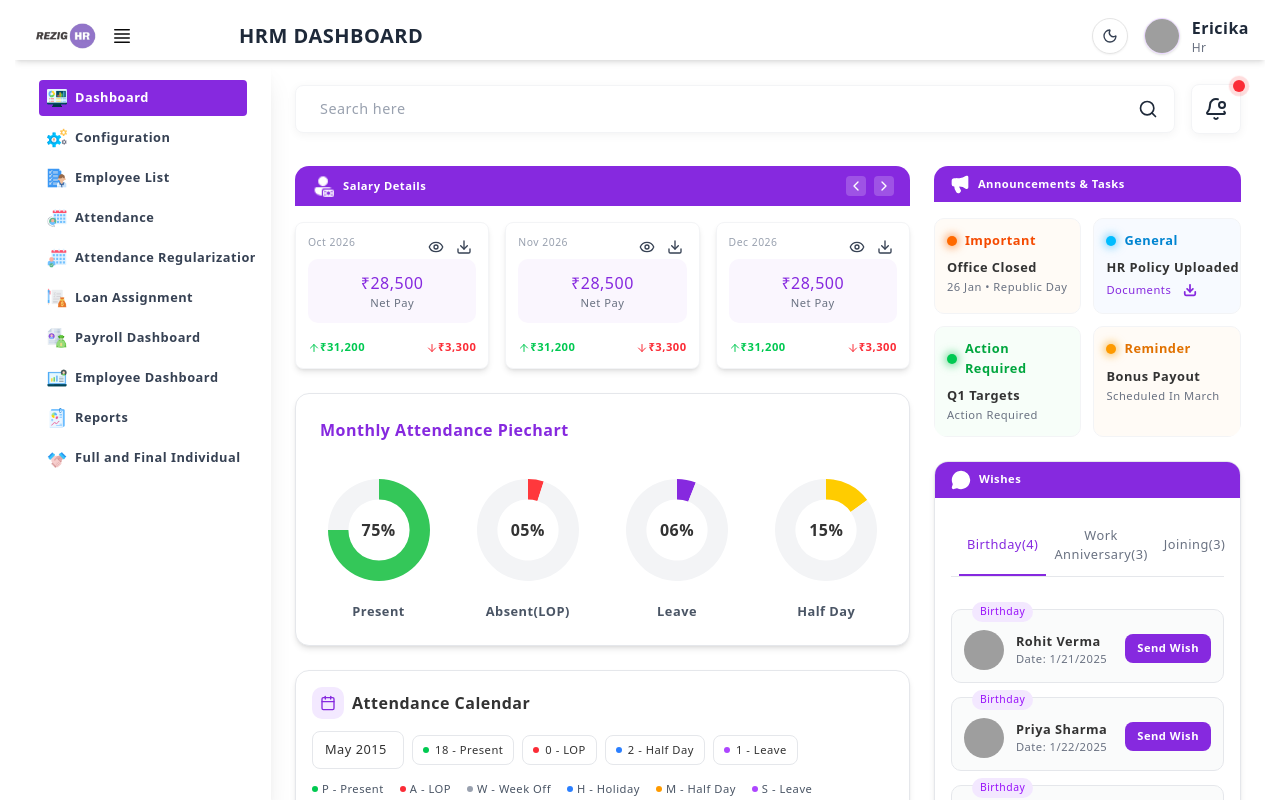
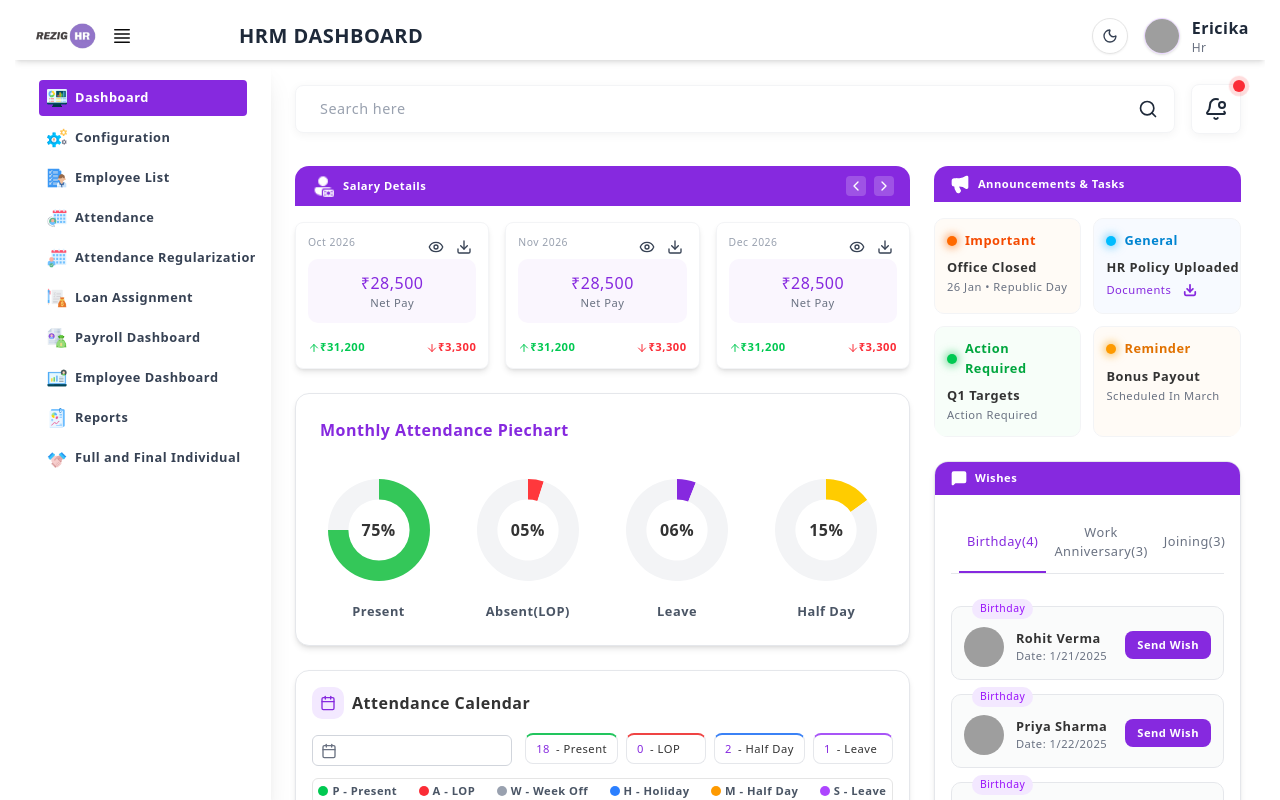
Before and after one commit to Adeeb-7067/Rezig-HR, a React (Vite) app: page /employee-dashboard in a window 1280 px wide. Built offline with nearby package versions, Linux system fonts and the light colour scheme; grey boxes are pictures that could not be loaded.

Commit message:
fix dashboard of employee and payroll

```diff
--- a/src/Pages/Employee Dashboard/EmployeeDashboard.jsx
+++ b/src/Pages/Employee Dashboard/EmployeeDashboard.jsx
@@ -20,8 +20,10 @@ import {
   ArrowUp,
   ArrowDown,
   BellDot,
+  MessageSquareMore,
 } from "lucide-react";
 import { cn } from "@/lib/utils";
+import DatePickerField from "@/components/ui/datePicker";
 import AttendanceCalendar from "@/Pages/AttendanceRegularisation/components/AttendanceCalendar";
 import AttendanceRegularizeModal from "@/Pages/AttendanceRegularisation/components/AttendanceRegularizeModal";
 
@@ -600,7 +602,7 @@ const WishesCard = () => {
     <div className="bg-white dark:bg-gray-800 rounded-xl shadow-md border border-gray-200 dark:border-gray-700 overflow-hidden">
       {/* Purple header with chat bubble icon (Figma) – no arrows */}
       <div className="flex items-center gap-2 bg-[#8629DF] px-4 py-2">
-        <MessageCircle className="w-5 h-5 text-white shrink-0 fill-white" />
+        <MessageSquareMore className="w-4 h-4 text-white shrink-0 fill-white" />
         <h2 className="text-[0.7rem] font-bold text-white">Wishes</h2>
       </div>
       <div className="p-4">
@@ -726,10 +728,10 @@ const legendItems = [
 ];
 
 const summaryBoxes = [
-  { count: 18, label: "Present", color: "bg-green-500" },
-  { count: 0, label: "LOP", color: "bg-red-500" },
-  { count: 2, label: "Half Day", color: "bg-blue-500" },
-  { count: 1, label: "Leave", color: "bg-purple-500" },
+  { count: 18, label: "Present", color: "#22c55e" }, // green-500
+  { count: 0, label: "LOP", color: "#ef4444" }, // red-500
+  { count: 2, label: "Half Day", color: "#3b82f6" }, // blue-500
+  { count: 1, label: "Leave", color: "#a855f7" }, // purple-500
 ];
 
 /* Day status for May 2015 (day of month -> status codes) – supports full tooltip when passed as full data */
@@ -912,6 +914,19 @@ const CalendarCard = () => {
   const openSingleModal = (day) => {
     setRegularizeModal({ open: true, day, month: 4, year: 2015 });
   };
+
+  const [formData, setFormData] = useState({
+    currentDate: "",
+  });
+
+  const handleChange = (e) => {
+    const { name, value, type, checked } = e.target;
+    setFormData((prevData) => ({
+      ...prevData,
+      [name]: type === "checkbox" ? checked : value,
+    }));
+  };
+
   return (
     <div className="bg-white dark:bg-gray-800 rounded-xl shadow-md border border-gray-200 dark:border-gray-700 p-4 min-w-0">
       <div className="flex items-center gap-2 mb-3">
@@ -924,31 +939,40 @@ const CalendarCard = () => {
       </div>
 
       {/* Month + summary pills – matches design image */}
-      <div className="flex flex-wrap items-center gap-2 mb-3">
-        <div className="flex items-center border border-gray-200 dark:border-gray-600 rounded-md overflow-hidden bg-white dark:bg-gray-700">
+      <div className="flex flex-wrap justify-between items-center gap-2 mb-3">
+        {/* <div className="flex items-center border border-gray-200 dark:border-gray-600 rounded-md overflow-hidden bg-white dark:bg-gray-700">
           <span className="px-3 py-2 text-[0.8rem] font-medium text-[#333333] dark:text-gray-200 min-w-[90px]">
             May 2015
           </span>
-        </div>
-        {summaryBoxes.map((b, i) => (
-          <span
-            key={i}
-            className="px-2.5 py-1.5 rounded-md border border-gray-200 dark:border-gray-600 text-[0.7rem] font-medium flex items-center gap-1.5 bg-white dark:bg-gray-700 text-[#333333] dark:text-gray-200"
-          >
+        </div> */}
+        <div className="w-50">
+          <DatePickerField
+            type="date"
+            name="currentDate"
+            value={formData.currentDate}
+            onChange={handleChange}
+          />
+        </div>
+        <div className="flex flex-row flex-wrap items-center gap-2">
+          {summaryBoxes.map((b, i) => (
             <span
-              className={cn("w-1.5 h-1.5 rounded-full shrink-0", b.color)}
-            />
-            {b.count} - {b.label}
-          </span>
-        ))}
+              key={i}
+              className="px-2.5 py-1.5 rounded-md border min-w-[5rem] border-gray-200 dark:border-gray-600 border-t-2 text-[0.7rem] font-medium flex items-center gap-1.5 bg-white dark:bg-gray-700 text-[#333333] dark:text-gray-200"
+              style={{ borderTopColor: b.color }}
+            >
+              <span className="text-[#8629DF]">{b.count}</span> - {b.label}
+            </span>
+          ))}
+        </div>
       </div>
 
       {/* Legend */}
-      <div className="flex flex-wrap gap-x-4 gap-y-1 mb-3 text-[0.7rem] text-gray-600 dark:text-gray-400">
+      <div className="flex flex-wrap border-1
+      py-1 rounded-sm justify-evenly justify-content-evenly gap-x-4 gap-y-1 mb-3 text-[0.7rem] text-gray-600 dark:text-gray-400">
         {legendItems.map((l, i) => (
-          <span key={i} className="flex items-center gap-1">
+          <span key={i} className="flex items-center gap-1 font-bold">
             <span
-              className={cn("w-1.5 h-1.5 rounded-full shrink-0", l.color)}
+              className={cn("w-2.5 h-2.5 rounded-full shrink-0", l.color)}
             />
             {l.code} - {l.label}
           </span>
--- a/src/Pages/Payroll Dashboard/PayrollDashboard.jsx
+++ b/src/Pages/Payroll Dashboard/PayrollDashboard.jsx
@@ -785,7 +785,7 @@ const PayrollDashboard = () => {
                  px-4 rounded-sm shadow-md text-[0.7rem]
                  hover:opacity-90 transition col-span-1 sm:col-span-2 lg:col-span-1"
           >
-          {showVarianceUI ?  <SlReload size={18} /> : <FaPlay size={18} />}
+            {showVarianceUI ? <SlReload size={18} /> : <FaPlay size={18} />}
             {showVarianceUI ? "Re-Run Payroll" : "Run Payroll"}
           </button>
         </div>
@@ -1004,15 +1004,24 @@ const PayrollDashboard = () => {
               {/* REPORT DRAWER — slides open, pushes main content; on mobile full width when open */}
               <div
                 style={{
-                  width: showDrawer ? (window.innerWidth < 1024 ? "100%" : "220px") : "0px",
+                  width: showDrawer
+                    ? window.innerWidth < 1024
+                      ? "100%"
+                      : "220px"
+                    : "0px",
                   transition: "width 0.3s ease",
                   overflow: "hidden",
                   flexShrink: 0,
                   maxWidth: "100%",
                 }}
-                className="bg-white dark:bg-gray-800 rounded-none sm:rounded-xs mx-0 lg:mx-2 border border-gray-200 dark:border-gray-700 lg:border-0 fixed sm:static bottom-0 sm:bottom-auto left-0 sm:left-auto right-0 sm:right-auto top-0 sm:top-auto z-40 sm:z-auto"
+                className={`bg-white dark:bg-gray-800 ${showDrawer ? "" : "hidden"} rounded-none sm:rounded-xs mx-0 lg:mx-2 border border-gray-200 dark:border-gray-700 lg:border-0 fixed sm:static bottom-0 sm:bottom-auto left-0 sm:left-auto right-0 sm:right-auto top-0 sm:top-auto z-40 sm:z-auto`}
               >
-                <div style={{ width: window.innerWidth < 1024 && showDrawer ? "100%" : "220px" }}>
+                <div
+                  style={{
+                    width:
+                      window.innerWidth < 1024 && showDrawer ? "100%" : "220px",
+                  }}
+                >
                   <div className="flex bg-[#F7F2FD] p-1.5 py-2 mb-3 h-9 sm:h-auto">
                     <FaArrowRight
                       className="w-6 h-6 shadow-[#8629DF] rounded-full text-white bg-[#8629DF] p-1 cursor-pointer "
@@ -1060,7 +1069,12 @@ const PayrollDashboard = () => {
                   {/* Report Items */}
                   <div
                     className="overflow-y-auto"
-                    style={{ maxHeight: window.innerWidth < 1024 && showDrawer ? "calc(100vh - 120px)" : "calc(100vh - 130px)" }}
+                    style={{
+                      maxHeight:
+                        window.innerWidth < 1024 && showDrawer
+                          ? "calc(100vh - 120px)"
+                          : "calc(100vh - 130px)",
+                    }}
                   >
                     {reportItems.map((r) => (
                       <div
@@ -1069,7 +1083,9 @@ const PayrollDashboard = () => {
                       >
                         {/* Icon */}
                         <div className="w-8 h-8 sm:w-8 sm:h-8 rounded-sm flex items-center justify-center flex-shrink-0 bg-purple-50">
-                          <span className="text-[15px] sm:text-[15px]">{r.icon}</span>
+                          <span className="text-[15px] sm:text-[15px]">
+                            {r.icon}
+                          </span>
                         </div>
 
                         {/* Text */}
@@ -1110,7 +1126,7 @@ const PayrollDashboard = () => {
 
               {/* ICON SIDEBAR — hidden on mobile, shown on desktop when drawer closed */}
               <div
-                className="hidden sm:flex flex-col items-center gap-4 py-4 space-y-2 bg-white dark:bg-gray-800 border border-gray-200 dark:border-gray-700 shadow-sm rounded-r-sm lg:border-l-0"
+                className={`flex flex-col items-center ${!showDrawer ? "" : "hidden"} gap-4 py-4 space-y-2 bg-white dark:bg-gray-800 border border-gray-200 dark:border-gray-700 shadow-sm rounded-r-sm lg:border-l-0`}
                 style={{
                   width: showDrawer ? "0px" : "60px",
                   transition: "width 0.3s ease",
```
